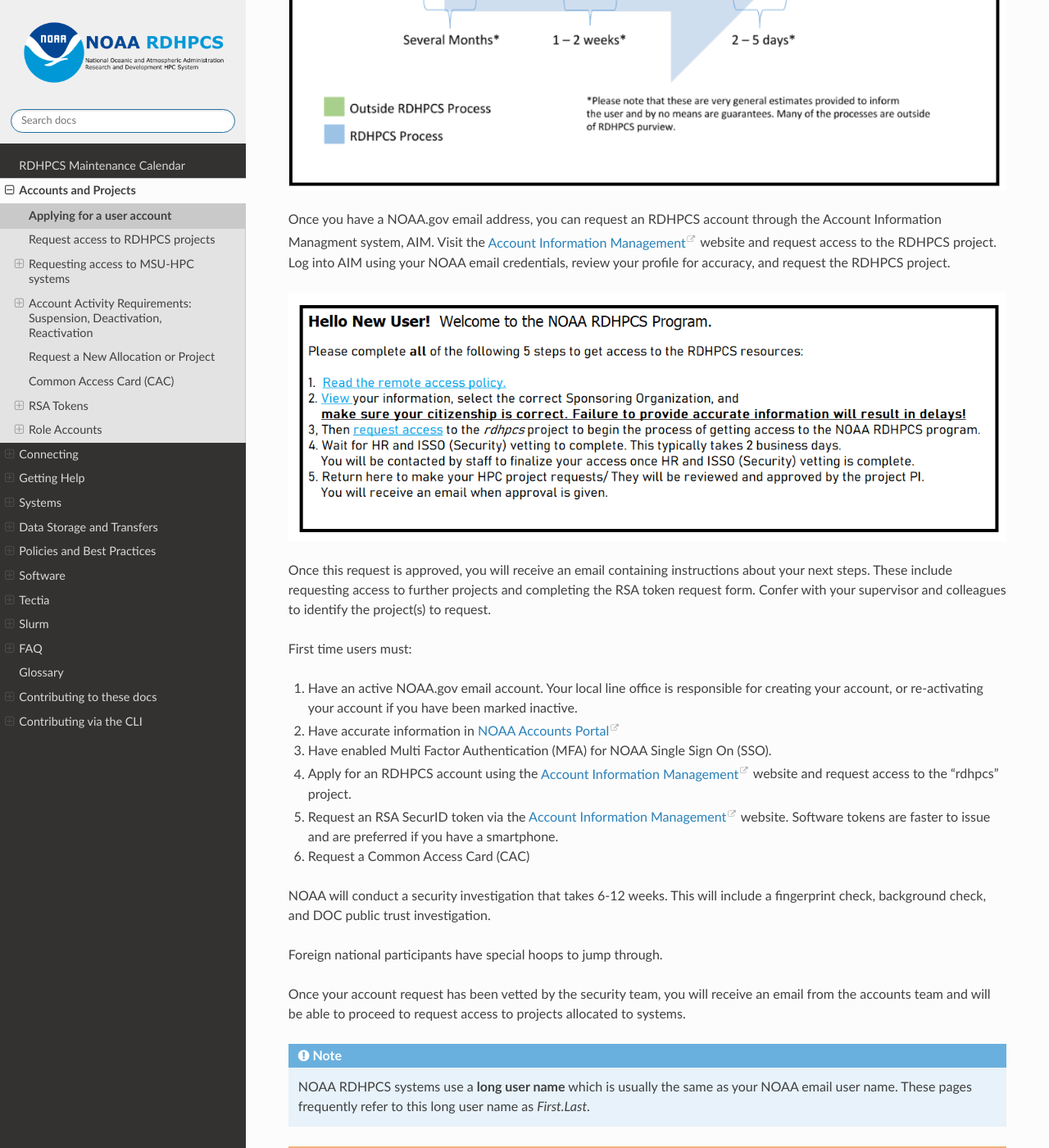
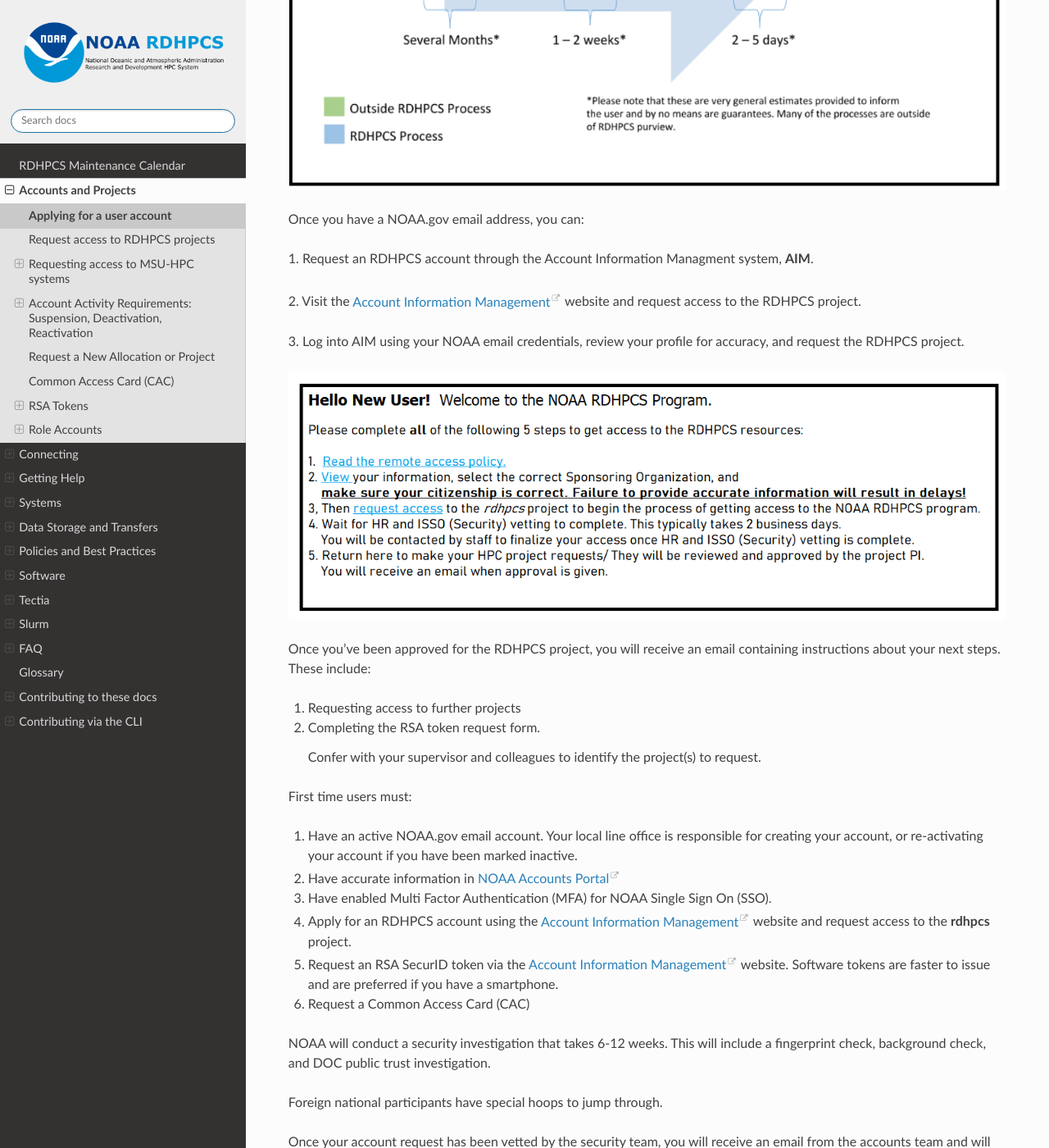
Before and after one commit to NOAA-RDHPCS/noaa-rdhpcs.github.io, a Sphinx documentation site: the page built from source/accounts/accounts_and_projects.rst, in a window 1280 px wide and 1400 px high, scrolled down 1491 px. Shown: the whole window at 82% size. Built offline with Sphinx 7.4.7 and the Read the Docs theme 3.1.0, drawn with Linux system fonts in a browser that asks for light colours; some of the changed text lies outside the part shown.

Commit message:
adding clarity to RSA and Project steps

```diff
--- a/source/accounts/accounts_and_projects.rst
+++ b/source/accounts/accounts_and_projects.rst
@@ -25,20 +25,27 @@ through them.
 
 .. image:: /images/access1.png
 
-Once you have a NOAA.gov email address, you can request an RDHPCS
-account through the Account Information Managment system, AIM. Visit
-the `Account Information Management`_ website and request
-access to the RDHPCS project.  Log into AIM using your NOAA email
-credentials, review your profile for accuracy, and request the RDHPCS
-project.
+Once you have a NOAA.gov email address, you can:
+
+1. Request an RDHPCS account through the Account Information Managment
+system, **AIM**.
+
+2. Visit the `Account Information Management`_ website and request
+access to the RDHPCS project.
+
+3. Log into AIM using your NOAA email
+credentials, review your profile for accuracy, and request the RDHPCS project.
 
 .. image:: /images/AIM2.png
 
-Once this request is approved, you will receive an email containing
-instructions about your next steps. These include requesting access to
-further projects and completing the RSA token request form.  Confer
-with your supervisor and colleagues to identify the  project(s) to
-request.
+Once you've been approved for the RDHPCS project, you will receive an email
+containing instructions about your next steps. These include:
+
+#. Requesting access to further projects
+#. Completing the RSA token request form.
+
+   Confer with your supervisor and colleagues to identify the project(s) to
+   request.
 
 
 .. _Account Information Management:	https://aim.rdhpcs.noaa.gov
@@ -53,7 +60,7 @@ First time users must:
 #. Have enabled Multi Factor Authentication (MFA) for NOAA Single Sign
    On (SSO).
 #. Apply for an RDHPCS account using the `Account Information
-   Management`_ website and request access to the "rdhpcs" project.
+   Management`_ website and request access to the **rdhpcs** project.
 #. Request an RSA SecurID token via the `Account Information
    Management`_ website.  Software tokens are faster to issue and are
    preferred if you have a smartphone.
@@ -205,7 +212,7 @@ website.
 Common Access Card (CAC)
 ========================
 
-The Common Access Card (CAC), is another means of access to RDHPCS
+The Common Access Card (CAC) is another means of access to RDHPCS
 resources for both Web and SSH access. To obtain a CAC, work with your
 local admin services team as they need to start the application
 process.  Some labs can issue CACs on-site, otherwise you will have to
```
Also changed, not shown: source/accounts/rsa_token.rst (+8 -3 lines).
